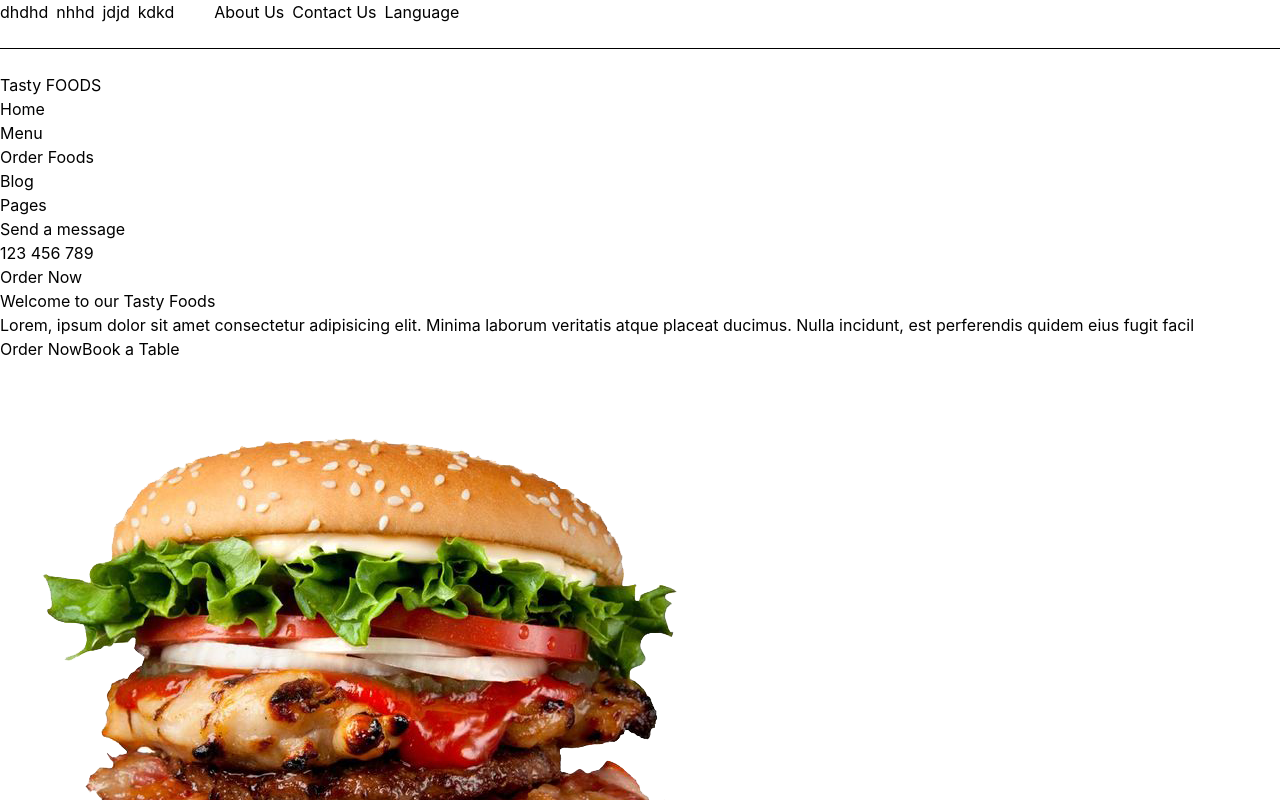
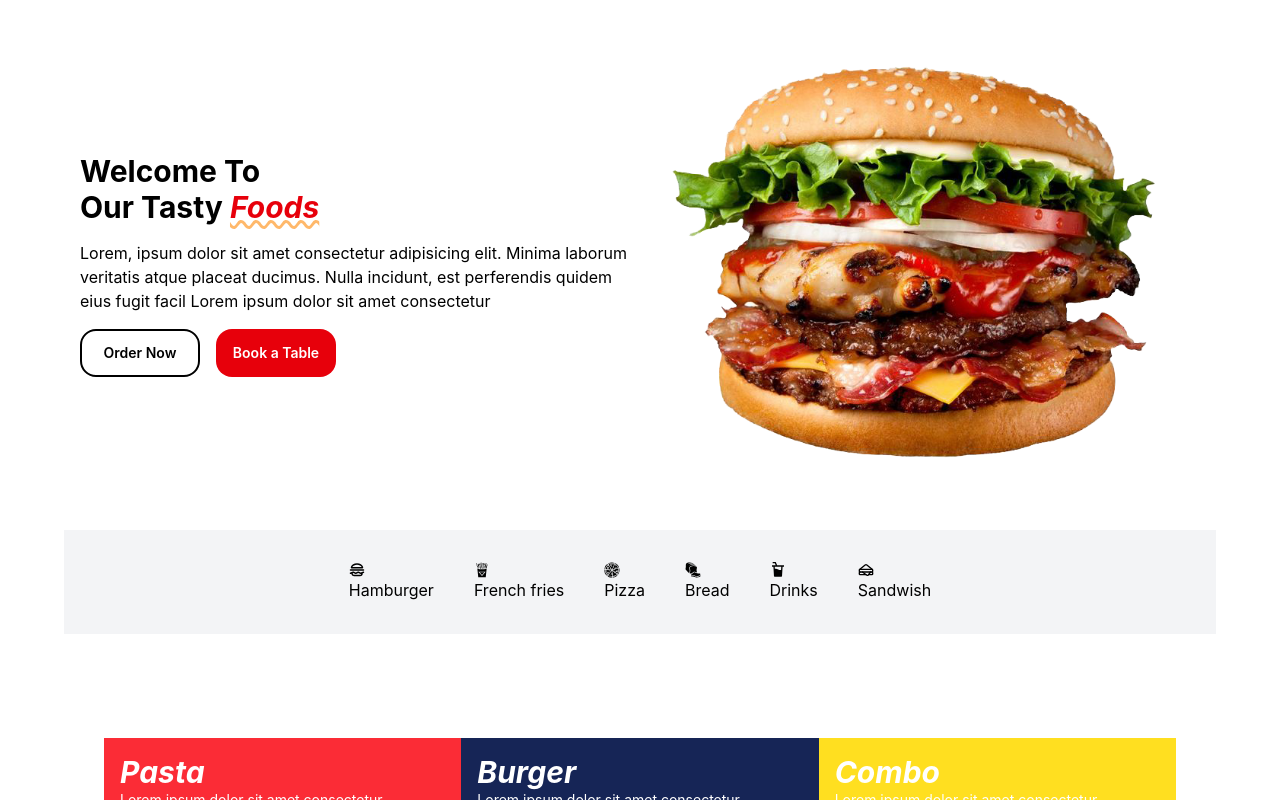
Before and after one commit to neducod/tasty-landingpage, a React (Vite) app: page / in a window 1280 px wide. Shown: the top 800 px of the page. Built offline with nearby package versions, Linux system fonts and the light colour scheme.

Commit message:
hero section done

```diff
--- a/src/Hero.jsx
+++ b/src/Hero.jsx
@@ -21,17 +21,17 @@ function HeroSection(){
                 </div>
             </section>
 
-            <section className='hidden sm:block'>
-            <div>
-                    <h1>Welcome to our Tasty <span>Foods</span></h1>
-                    <p>Lorem, ipsum dolor sit amet consectetur adipisicing elit. Minima laborum veritatis atque placeat ducimus. Nulla incidunt, est perferendis quidem eius fugit facil</p>
-                    <div>
-                        <button>Order Now</button>
-                        <button>Book a Table</button>
+            <section className='hidden sm:flex sm:flex-row sm:p-2 sm:justify-center sm:items-center'>
+                <div className='sm:flex sm:flex-col sm:gap-4'>
+                    <h1 className=' text-left text-3xl font-bold'>Welcome To <br /> Our Tasty <span className='text-red-600 font-bold italic underline decoration-wavy decoration-orange-300'>Foods</span></h1>
+                    <p className='w-140'>Lorem, ipsum dolor sit amet consectetur adipisicing elit. Minima laborum veritatis atque placeat ducimus. Nulla incidunt, est perferendis quidem eius fugit facil Lorem ipsum dolor sit amet consectetur </p>
+                    <div className='flex flex-row  gap-4'>
+                        <button className='bg-white text-center w-30 rounded-2xl h-12 relative text-black text-sm font-semibold border-black border-2'>Order Now</button>
+                        <button className='bg-red-600 text-center w-30 rounded-2xl h-12 relative text-white text-sm font-semibold'>Book a Table</button>
                     </div>
                 </div>
                 <div>
-                    <img src={HeroImage} alt="hero-image" />
+                    <img src={HeroImage} alt="hero-image" className='w-140' />
                 </div>
             </section>
         </>
--- a/src/Navbar.jsx
+++ b/src/Navbar.jsx
@@ -7,7 +7,7 @@ import { FaBars } from 'react-icons/fa';
 function Navbar(){
     return(
         <>
-            <nav className='hidden sm:flex sm:gap-6 sm:flex-col'>
+            <nav className='hidden  sm:gap-6 sm:flex-col'>
                 {/* FOR LARGER SCREEN SIZES */}
                 <div className='sm:flex gap-10'>
                     <div>
```
